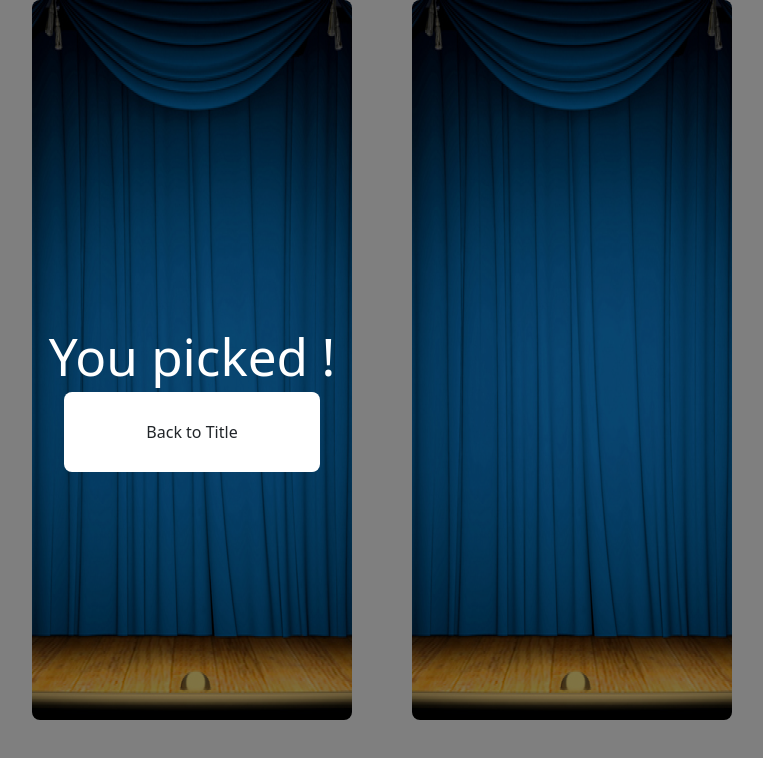
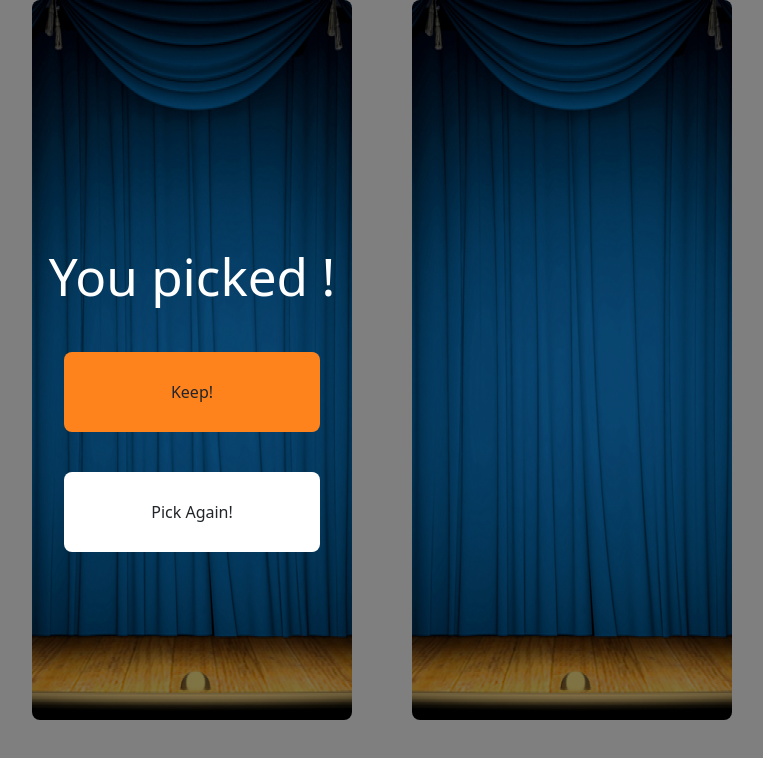
Before and after one commit to Googoo03/lend_and_loan_financial_lets_make_a_deal, a React (Vite) app: page /doors in a window 1280 px wide. Both pictures are taken after a click on the picture 260 px from the left and 360 px from the top of the page. Shown: the top 758 px of the page, without its empty margins (448-1211 px from the left). Built offline with nearby package versions, Linux system fonts and the light colour scheme; no server answers.

Commit message:
Multi door functionality

```diff
--- a/src/components/Doors.tsx
+++ b/src/components/Doors.tsx
@@ -7,6 +7,7 @@ import Prize from "./Prize";
 function Doors() {
   const [pickPrize, setPickPrize] = useState(false);
   const [pickIndex, setPickIndex] = useState(-1);
+  const [numPickPrizes, setNumPickPrizes] = useState(0);
 
   const [prizeNames, setPrizeNames] = useState<string[] | null>(null);
   const [prizeName, setPrizeName] = useState<string | undefined>("");
@@ -19,8 +20,13 @@ function Doors() {
   >(null);
 
   const navigate = useNavigate();
-  const handleClick = () => {
+
+  //Functions for buttons to determine action
+  const handleKeep = () => {
     navigate("/");
+  };
+  const handlePlay = () => {
+    setPickPrize(false);
   };
 
   function RandomRange(min: number, max: number) {
@@ -38,7 +44,7 @@ function Doors() {
       const res = await fetch("/api/prizes/list");
       const data = await res.json();
       const allowedIndex = [RandomRange(0, data.prizes.length - 1)];
-      const randomIndex = RandomRange(0, 2);
+      const randomIndex = RandomRange(0, 3);
       console.log(data);
 
       if (data.prizes.length > 0) {
@@ -99,8 +105,12 @@ function Doors() {
       console.log("Fetched junk:", data.blobs);
     }
 
-    fetchRandomJunk();
-    fetchRandomPrize();
+    async function fetchPrizesWrapper() {
+      await fetchRandomJunk();
+      await fetchRandomPrize();
+    }
+
+    fetchPrizesWrapper();
     console.log("Prizes names: ", prizeNames);
   }, []);
 
@@ -136,8 +146,8 @@ function Doors() {
             You picked {prizeName}!
           </h1>
           <motion.div
-            initial={{ scale: 1, background: "#FFFFFF" }}
-            whileHover={{ scale: 1.1, background: "#AAAAAA" }}
+            initial={{ scale: 1, background: "#ff831dff" }}
+            whileHover={{ scale: 1.1, background: "#b85107ff" }}
             style={{
               width: "20vw",
               height: "10vh",
@@ -146,12 +156,32 @@ function Doors() {
               flexDirection: "column",
               justifyContent: "center",
               textAlign: "center",
+              margin: "5vh",
             }}
             className={"rounded-3 overflow-hidden"}
-            onClick={handleClick}
+            onClick={handleKeep}
           >
-            Back to Title
+            Keep!
           </motion.div>
+          {numPickPrizes < 3 && (
+            <motion.div
+              initial={{ scale: 1, background: "#FFFFFF" }}
+              whileHover={{ scale: 1.1, background: "#AAAAAA" }}
+              style={{
+                width: "20vw",
+                height: "10vh",
+                background: "#FFFFFF",
+                display: "flex",
+                flexDirection: "column",
+                justifyContent: "center",
+                textAlign: "center",
+              }}
+              className={"rounded-3 overflow-hidden"}
+              onClick={handlePlay}
+            >
+              Pick Again!
+            </motion.div>
+          )}
         </motion.div>
       )}
       <div className="container text-center z-index-1">
@@ -163,6 +193,7 @@ function Doors() {
               onClick={() => {
                 setPickPrize(true);
                 setPickIndex(0);
+                setNumPickPrizes(numPickPrizes + 1);
                 setPrizeName(prizeNames ? prizeNames[1] : "");
               }}
             />
@@ -177,6 +208,8 @@ function Doors() {
               onClick={() => {
                 setPickPrize(true);
                 setPickIndex(1);
+
+                setNumPickPrizes(numPickPrizes + 1);
                 setPrizeName(prizeNames ? prizeNames[2] : "");
               }}
             />
@@ -191,6 +224,8 @@ function Doors() {
               onClick={() => {
                 setPickPrize(true);
                 setPickIndex(2);
+
+                setNumPickPrizes(numPickPrizes + 1);
                 setPrizeName(prizeNames ? prizeNames[3] : "");
               }}
             />
```
